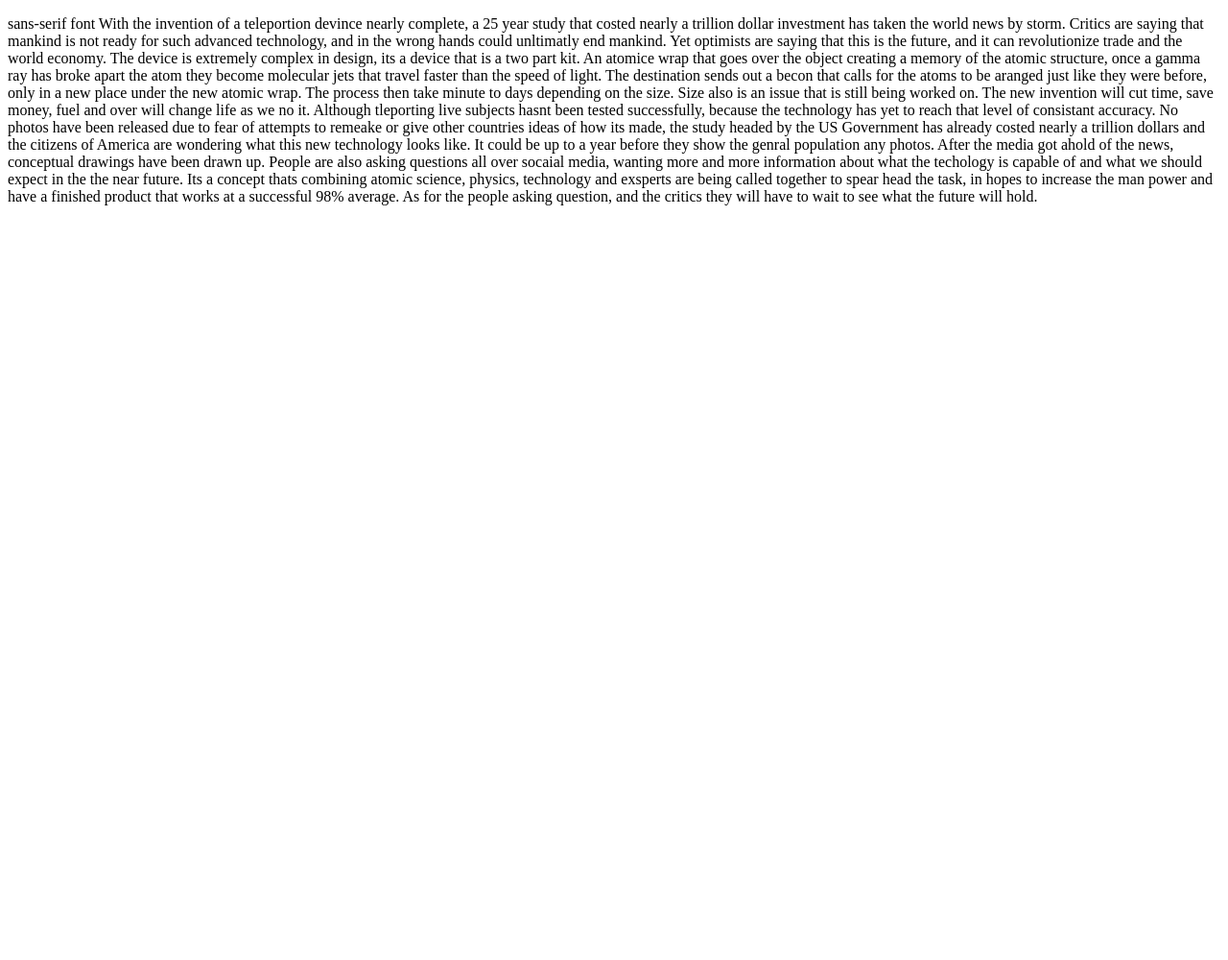
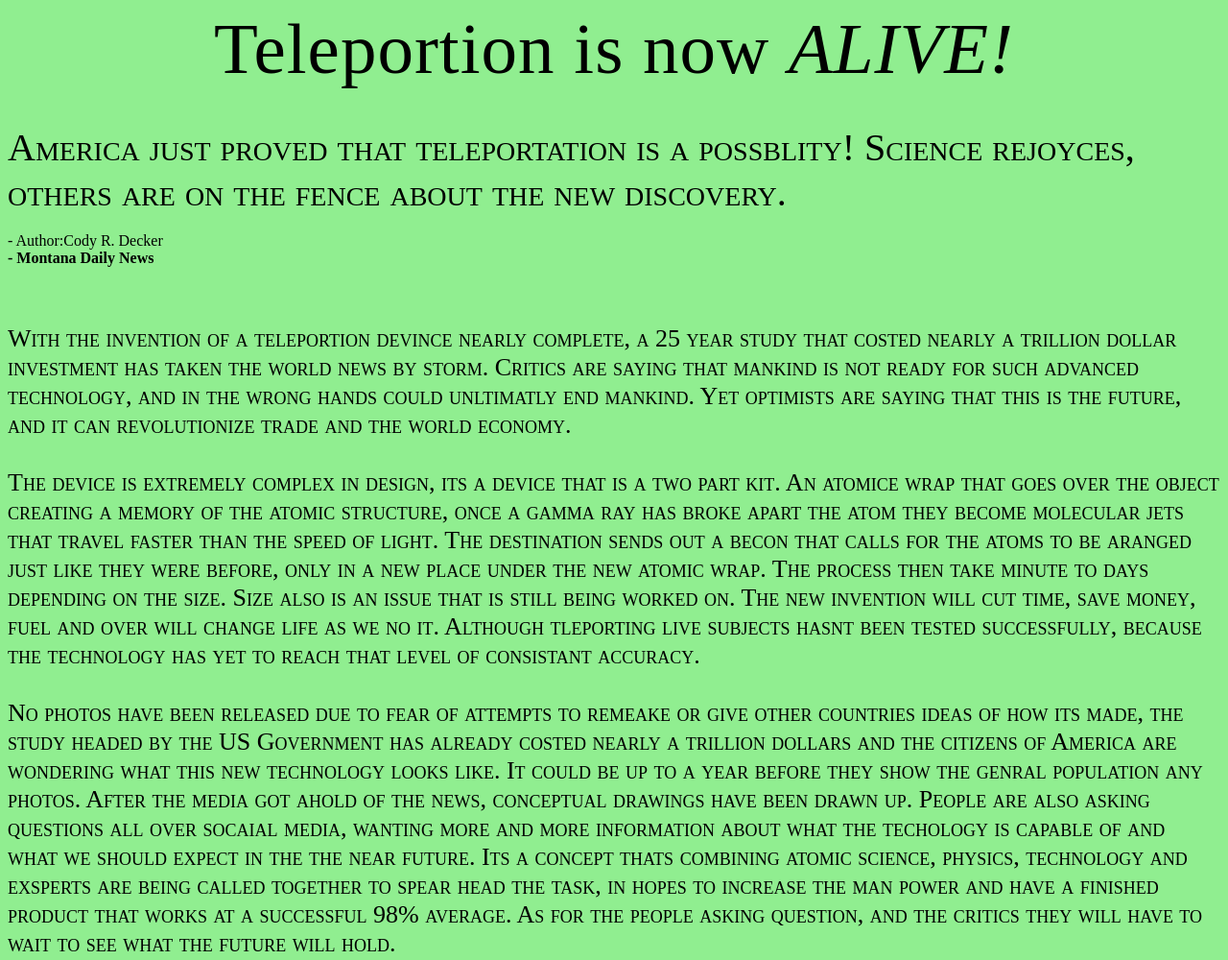
Before and after one commit to CRDecker96/WebDev341, a plain HTML site: page HW-8/index.html in a window 1280 px wide. Shown: the whole page at 96% size. Before the commit the page ends 800 px from the top, so only its background shows below. Drawn offline with Linux system fonts and the light colour scheme.

Commit message:
Added HW 8 Finished

```diff
--- /dev/null
+++ b/HW-8/articlestyle.css
@@ -0,0 +1,34 @@
+.head {
+text-align: center;
+font-size: 75px;
+font style: Bold;
+font weight: 300%;
+font-family: serif, Georgia;
+letter-spacing: 1px;
+}
+
+body {
+  background-color: LightGreen;
+}
+
+.undertitle{
+  text-align: left;
+  font-size: 40px;
+  font style: bold;
+  font weight: 300%;
+  font-family: serif, Georgia;
+  font-size-adjust: auto;
+  font-variant: small-caps;
+}
+
+.article {
+  font-color:white;
+  text-align: Left;
+  font-size: 26px;
+  font style: normal;
+  font weight: 100%;
+  font-family: serif, Georgia;
+  font-size-adjust: auto;
+  font-variant: small-caps;
+
+}
--- a/HW-8/index.html
+++ b/HW-8/index.html
@@ -2,21 +2,31 @@
 <html>
   <head>
     <meta charset="utf-8">
-
-    <title>21 rounds</title>
+     <div class="head">Teleportion is now <i>ALIVE!</i></div>
+     <br></br>
+     <div class="undertitle"> America just proved that teleportation is a possblity!
+       Science rejoyces, others are on the fence about the new discovery.</div>
+    <title>Teleporting 2k17</title>
+    <link rel="stylesheet" type="text/css" href="articlestyle.css">
+  </link>
   </head>
-  <p
-  class= "p1">sans-serif
-  font
-
-  <Invention of Teleportation?>
-
-     With the invention of a teleportion devince nearly complete, a 25 year study
+  <br>
+  <br.../>
+    <head1>- Author:Cody R. Decker<br><br.../>
+      <strong>- Montana Daily News</strong>
+      <body>
+        <article>
+        <div class="article">
+          <br>
+            <br>
+            <br.../>
+              <br.../>
+            With the invention of a teleportion devince nearly complete, a 25 year study
      that costed nearly a trillion dollar investment has taken the world news by storm.
      Critics are saying that mankind is not ready for such advanced technology, and
      in the wrong hands could unltimatly end mankind. Yet optimists are saying that this
-     is the future, and it can revolutionize trade and the world economy.
-
+     is the future, and it can revolutionize trade and the world economy.<br><br>
+<br.../><br.../>
      The device is extremely complex in design, its a device that is a two part kit. An atomice wrap
      that goes over the object creating a memory of the atomic structure, once a gamma ray
      has broke apart the atom they become molecular jets that travel faster than the speed of light.
@@ -25,7 +35,8 @@
      to days depending on the size. Size also is an issue that is still being worked on.
      The new invention will cut time, save money, fuel and over will change life as we no it.
      Although tleporting live subjects hasnt been tested successfully, because the technology has
-     yet to reach that level of consistant accuracy.
+     yet to reach that level of consistant accuracy.<br><br>
+     <br.../><br.../>
 
      No photos have been released due to fear of attempts to remeake or give other countries ideas
      of how its made, the study headed by the US Government has already costed nearly a trillion dollars
@@ -37,5 +48,8 @@
      to spear head the task, in hopes to increase the man power and have a finished product that works at a successful
      98% average. As for the people asking question, and the critics they will have to wait to see what the future will
      hold.
-<br../>
-</p>
+      </div>
+    </article>
+    </body>
+  </head1>
+</html>
```
